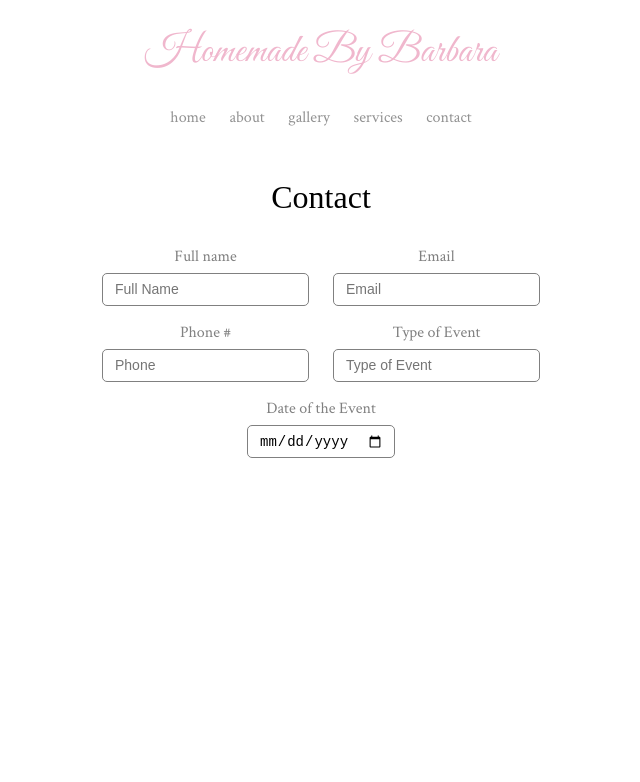
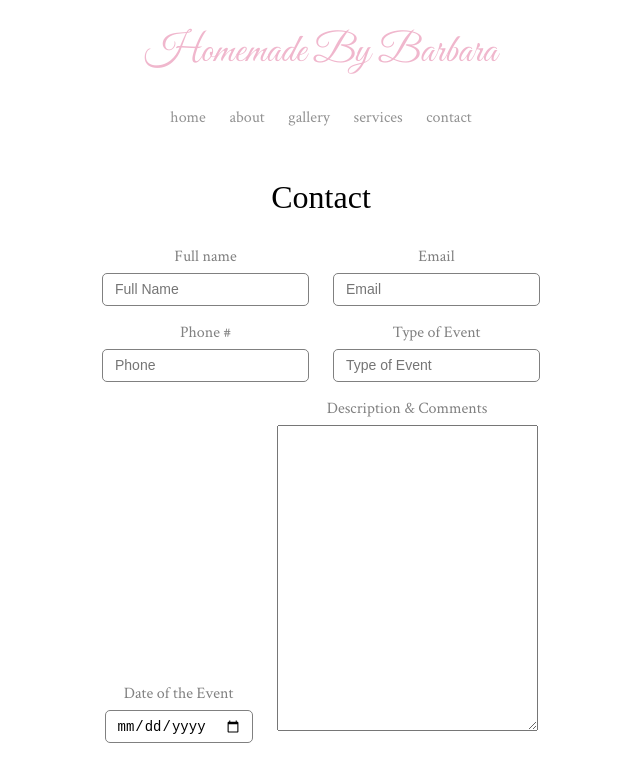
Before and after one commit to codebykenny/homemadebybarbara, a Jekyll site: the page built from contact.html, in a window 1280 px wide. Shown: the top 782 px of the page, without its empty margins (319-959 px from the left). Built offline with Jekyll 4.4.1, drawn with Linux system fonts in a browser that asks for light colours; nearby versions of some CDN libraries.

Commit message:
Improvements

```diff
--- a/contact.html
+++ b/contact.html
@@ -46,5 +46,11 @@ permalink: /contact
                 <input name="date" type="date">
             </div>
         </div>
+
+        <div class="form-group">
+            <label for="comments">Description & Comments</label>
+
+            <textarea name="comments" cols="30" rows="20"></textarea>
+        </div>
     </form>
 </div>
```
Also changed, not shown: assets/images/background1.jpg, assets/images/tile-3.jpg, 3 other files.
